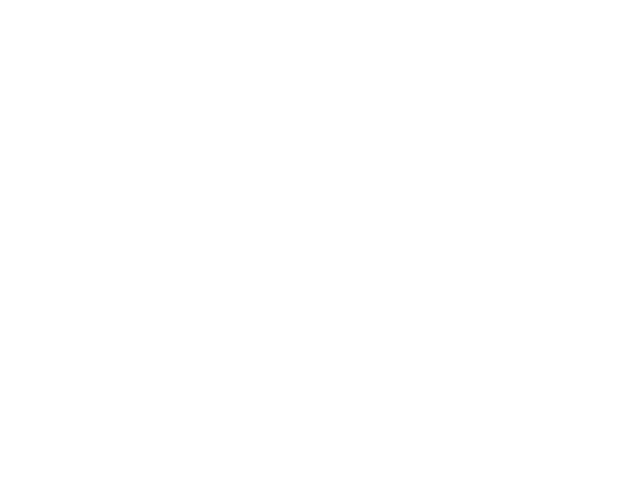
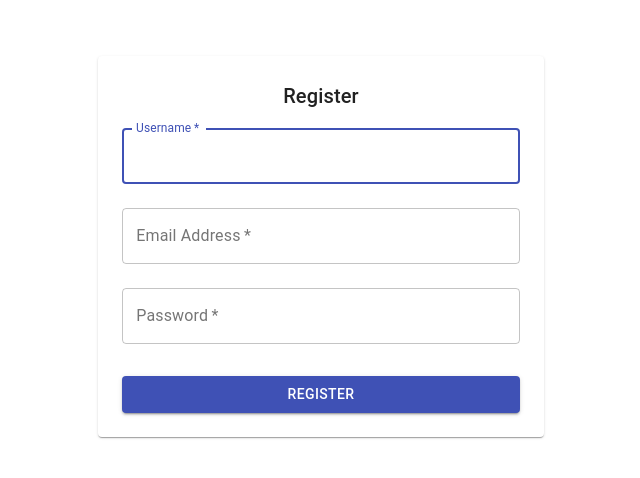
Before and after one commit to zokucodes/classifieds-front-end, a React (Vite) app: page /auth/register in a window 1280 px wide. Before the commit this address had no page. Shown: the top 478 px of the page, without its empty margins (319-959 px from the left). Built offline with nearby package versions, Linux system fonts and the light colour scheme.

Commit message:
registration form

```diff
--- a/src/App.jsx
+++ b/src/App.jsx
@@ -7,6 +7,7 @@ import { useGlobalContext } from './contexts/GlobalContext'
 import { grey, purple, red } from '@mui/material/colors';
 import { ThemeProvider, createTheme } from '@mui/material/styles';
 import PageSplash from './pages/public/PageSplash';
+import PageRegister from './pages/auth/PageRegister';
 
 const getDesignTokens = (mode) => ({
   palette: {
@@ -69,6 +70,10 @@ function App() {
         <div className='w-full h-screen white'>
           <Routes>
             <Route path="/" element={<PageSplash />} />
+            <Route path="/auth">
+              <Route path='register' element={<PageRegister />} />
+
+            </Route>
           </Routes>
         </div>
       </ThemeProvider>
--- /dev/null
+++ b/src/pages/auth/PageRegister.jsx
@@ -0,0 +1,84 @@
+import React from 'react';
+import { Button, TextField, Grid, Paper, Typography } from '@material-ui/core';
+
+class PageRegister extends React.Component {
+  constructor(props) {
+    super(props);
+    this.state = {username: '', email: '', password: ''};
+
+    this.handleChange = this.handleChange.bind(this);
+    this.handleSubmit = this.handleSubmit.bind(this);
+  }
+
+  handleChange(event) {
+    this.setState({[event.target.name]: event.target.value});
+  }
+
+  handleSubmit(event) {
+    event.preventDefault();
+    // Handle your form submission here
+    console.log(this.state);
+  }
+
+  render() {
+    return (
+      <Grid container justify="center">
+        <Grid item xs={12} sm={8} md={6}>
+          <Paper style={{padding: '24px', marginTop: '24px'}}>
+            <Typography variant="h6">Register</Typography>
+            <form noValidate autoComplete="off" onSubmit={this.handleSubmit}>
+              <TextField
+                variant="outlined"
+                margin="normal"
+                required
+                fullWidth
+                id="username"
+                label="Username"
+                name="username"
+                value={this.state.username}
+                onChange={this.handleChange}
+                autoFocus
+              />
+              <TextField
+                variant="outlined"
+                margin="normal"
+                required
+                fullWidth
+                id="email"
+                label="Email Address"
+                name="email"
+                value={this.state.email}
+                onChange={this.handleChange}
+                autoComplete="email"
+              />
+              <TextField
+                variant="outlined"
+                margin="normal"
+                required
+                fullWidth
+                name="password"
+                label="Password"
+                type="password"
+                id="password"
+                value={this.state.password}
+                onChange={this.handleChange}
+                autoComplete="current-password"
+              />
+              <Button
+                type="submit"
+                fullWidth
+                variant="contained"
+                color="primary"
+                style={{marginTop: '24px'}}
+              >
+                Register
+              </Button>
+            </form>
+          </Paper>
+        </Grid>
+      </Grid>
+    );
+  }
+}
+
+export default PageRegister;
```
